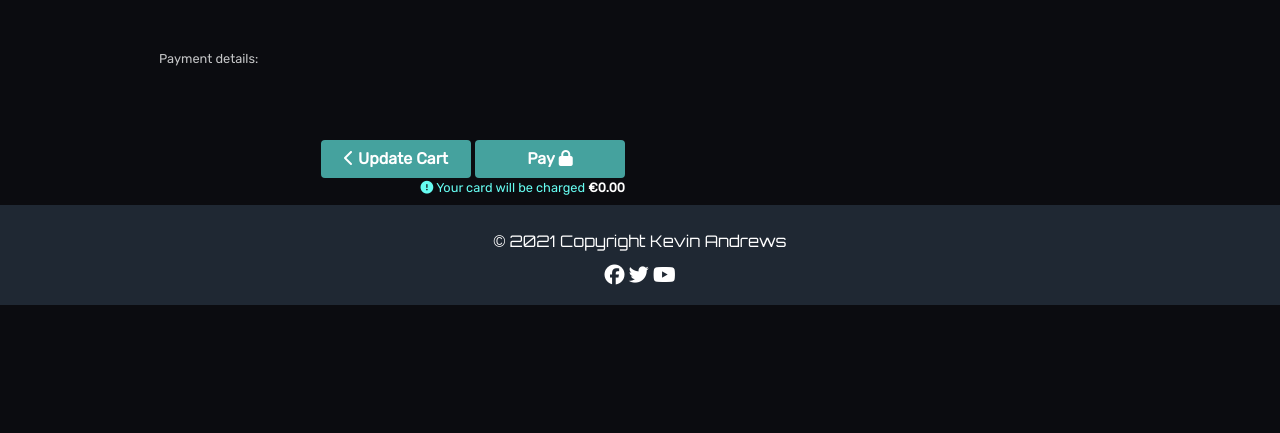
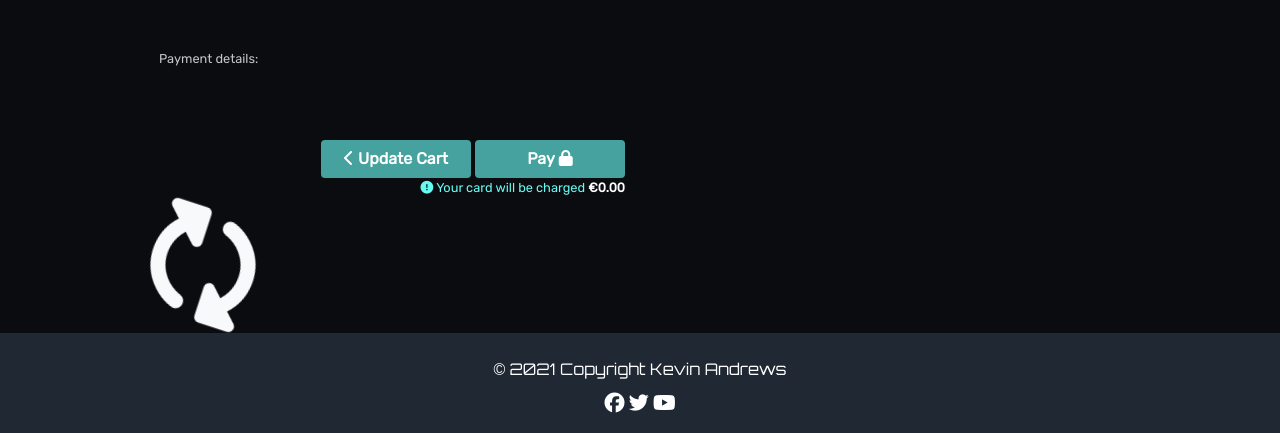
Before and after one commit to Code-Institute-Submissions/KevAndrews-Milestone_Project_4_DecResub, a Django app: template checkout/templates/checkout/checkout.html in a window 1280 px wide. Shown: the part 874-1307 px from the top of the page. Before the commit the page ends 1179 px from the top, so only its background shows below. Run offline with Django 3.2, Linux system fonts and the light colour scheme; the template is opened without the code that fills it: values that come from a table or form of the project are taken from there, others are empty; some libraries are stand-ins or nearby versions.

Commit message:
Fixed success loading issues

```diff
--- a/checkout/static/checkout/js/stripe_elements.js
+++ b/checkout/static/checkout/js/stripe_elements.js
@@ -51,6 +51,7 @@
     card.update({ 'disabled': true});
     $('#submit-button').attr('disabled', true);
     $('#payment-form').fadeToggle(100);
+    $('#loading-overlay').fadeToggle(100);
     stripe.confirmCardPayment(clientSecret, {
         payment_method: {
             card: card,
@@ -65,6 +66,7 @@
                 <span>${result.error.message}</span>`;
             $(errorDiv).html(html);
             $('#payment-form').fadeToggle(100);
+            $('#loading-overlay').fadeToggle(100);
             card.update({ 'disabled': false});
             $('#submit-button').attr('disabled', false);
         } else {
--- a/checkout/templates/checkout/checkout.html
+++ b/checkout/templates/checkout/checkout.html
@@ -121,6 +121,14 @@
             </form>
         </div>
     </div>
+
+    <div id="loading-overlay">
+        <h1 class="text-light logo-font loading-spinner">
+            <span class="icon">
+                <i class="fas fa-3x fa-sync-alt fa-spin"></i>
+            </span>
+        </h1>
+    </div>
 </section>
 {% endblock %}
 
--- a/checkout/views.py
+++ b/checkout/views.py
@@ -2,6 +2,7 @@
 Class views for the Checkout
 """
 
+import json
 import stripe
 
 from django.shortcuts import render, redirect, reverse, get_object_or_404
@@ -54,7 +55,7 @@
         context = {
             'order_form': order_form,
             'stripe_public_key': stripe_public_key,
-            'client_secret': stripe_secret_key
+            'client_secret': intent.client_secret
         }
 
         return render(request, 'checkout/checkout.html', context)
@@ -86,8 +87,6 @@
 
         if order_form.is_valid():
             order = order_form.save(commit=False)
-            pid = request.POST.get('client_secret').split('_secret')[0]
-            order.stripe_pid = pid
             order.original_bag = json.dumps(cart)
             order.save()
 
```
Also changed, not shown: checkout/__init__.py (line endings or trailing spaces).
